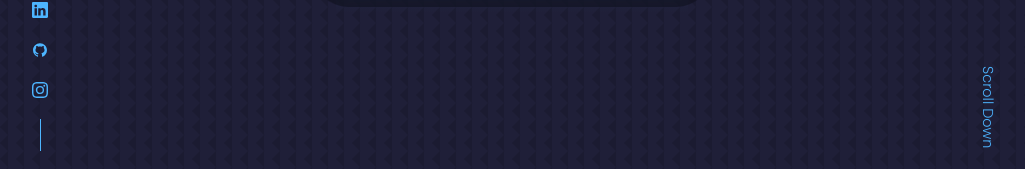
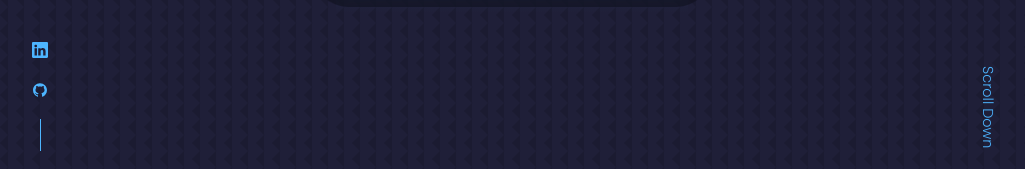
Before and after one commit to satendragangwar/Portfolio, a React (Create React App) app: page / in a window 1280 px wide. Shown: the part 761-930 px from the top of the page, without its empty margins (128-1153 px from the left). Built offline with nearby package versions, Linux system fonts and the light colour scheme; a web font is replaced by a local one.

Commit message:
Update HeaderSocials.jsx

```diff
--- a/src/component/header/HeaderSocials.jsx
+++ b/src/component/header/HeaderSocials.jsx
@@ -8,7 +8,7 @@ const HeaderSocials = () => {
     <div className='header__socials'>
         <a href="https://linkedin.com" target='blank' ><BsLinkedin/></a>
         <a href="https://github.com/satendragangwar" target='blank' ><AiFillGithub/></a>
-        <a href="https://instagram.com" target='blank' ><BsInstagram/></a>
+
 
     </div>
   )
```
